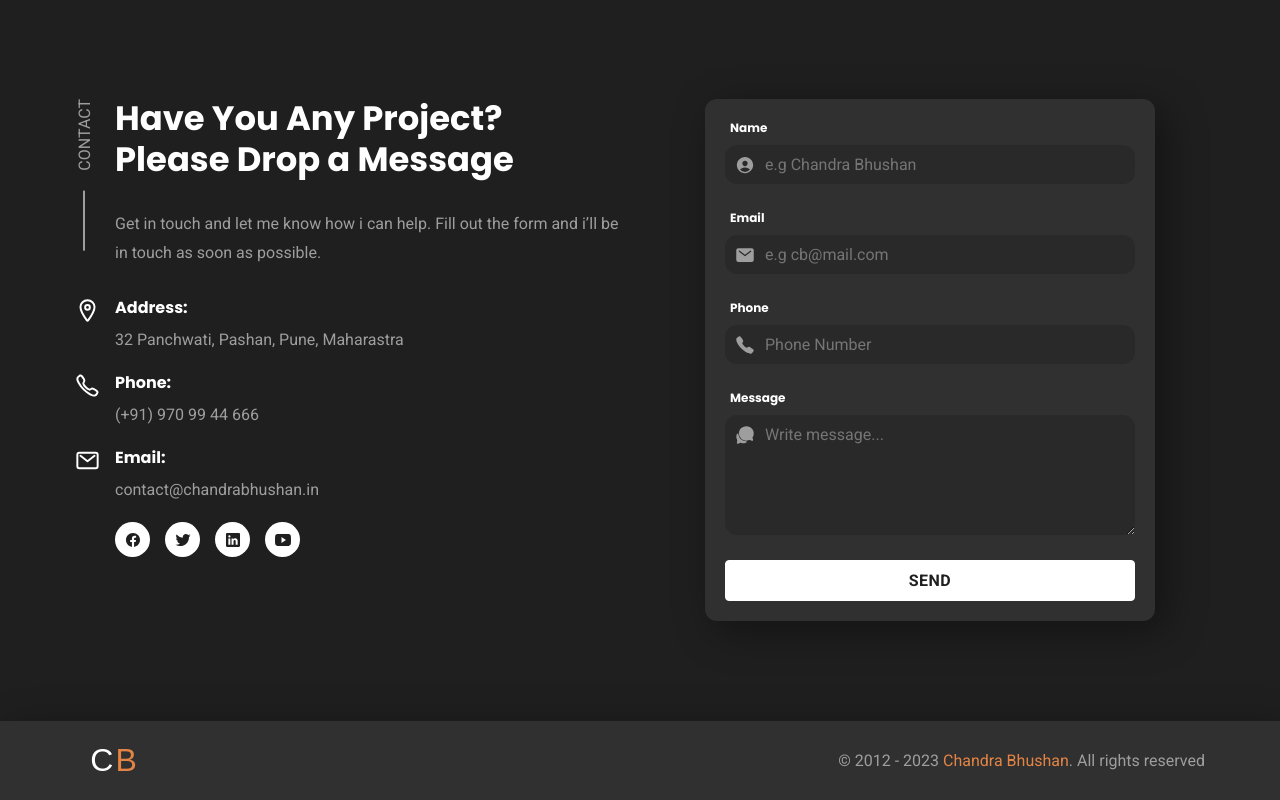
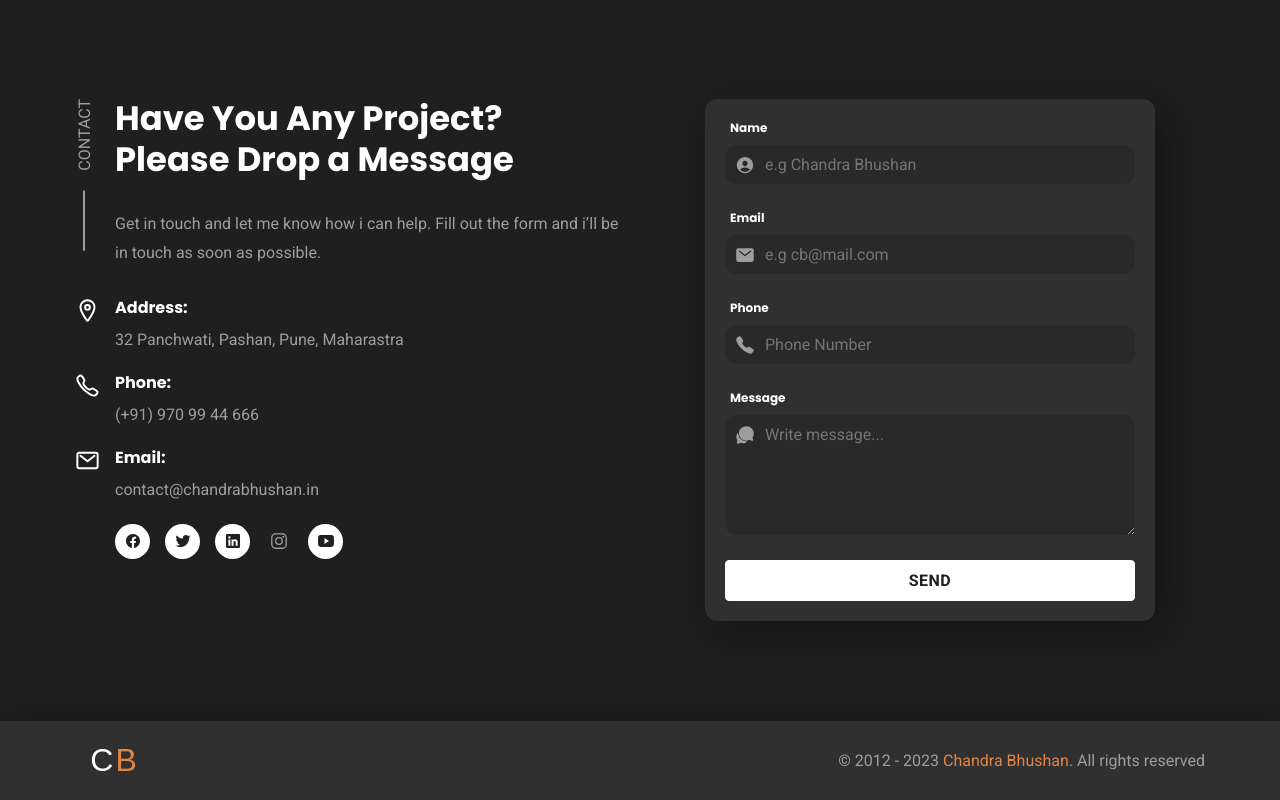
Before and after one commit to sweetcbk/cbk3, a plain HTML site: page index.html in a window 1280 px wide. Shown: the part 3264-4064 px from the top of the page. Drawn offline with nearby package versions, Linux system fonts and the light colour scheme; a web font is replaced by a local one.

Commit message:
Update index.html

```diff
--- a/index.html
+++ b/index.html
@@ -776,6 +776,13 @@
                   </a>
                 </li>
 
+		<li>
+                  <a href="https://instagram.com/sweetcbk" class="hero-social-link">
+                  <ion-icon name="logo-instagram"></ion-icon>
+
+                  <div class="tooltip">Instagram</div>
+                 </a>
+                </li>
                 <li>
                   <a href="https://twitter.com/sweetcbk" class="contact-social-link">
                     <div class="tooltip">Youtube</div>
```
